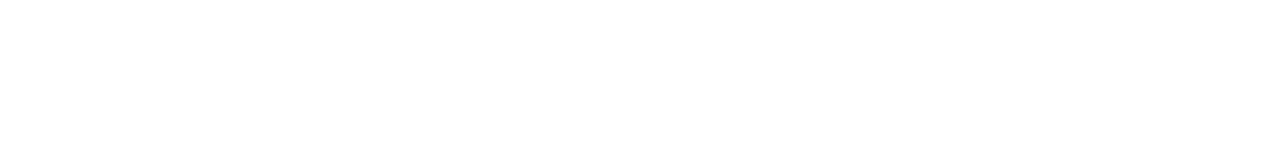
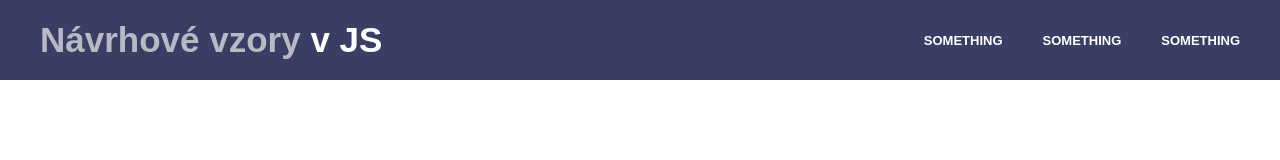
Before and after one commit to Jirkasa/navrhove-vzory-v-js, a website: page index.html in a window 1280 px wide. Drawn offline with Linux system fonts and the light colour scheme; a web font is replaced by a local one.

Commit message:
add header

```diff
--- a/index.html
+++ b/index.html
@@ -9,6 +9,19 @@
     <link rel="stylesheet" href="./media/css/style.css">
 </head>
 <body>
-
+    <div class="page">
+        <header class="header">
+            <div class="header__content">
+                <h2 class="header__title"><span>Návrhové vzory</span> v JS</h2>
+                <nav class="header__nav">
+                    <ul>
+                        <li><a href="#" class="header__nav-link">something</a></li>
+                        <li><a href="#" class="header__nav-link">something</a></li>
+                        <li><a href="#" class="header__nav-link">something</a></li>
+                    </ul>
+                </nav>
+            </div>
+        </header>
+    </div>
 </body>
 </html>
--- a/less/abstracts/variables.less
+++ b/less/abstracts/variables.less
@@ -0,0 +1,13 @@
+@colors: {
+    primary: #e84545;
+    secondary: #3a3e64;
+    secondary-dark: #313454;
+
+    grey: #66697e;
+
+    white: #fff;
+    black: #000;
+}
+
+@grid-width: 120rem;
+@max-page-width: 180rem;
--- /dev/null
+++ b/less/layout/header.less
@@ -0,0 +1,52 @@
+.header {
+    background-color: @colors[secondary];
+
+    padding: 2rem 3rem;
+
+    &__content {
+        display: flex;
+        justify-content: space-between;
+        align-items: stretch;
+
+        width: 100%;
+        max-width: @grid-width;
+        margin: 0 auto;
+    }
+
+    &__title {
+        font-size: 3.5rem;
+
+        color: @colors[white];
+
+        span {
+            color: lighten(@colors[grey], 30%);
+        }
+    }
+
+    &__nav {
+
+        ul {
+            display: flex;
+            align-items: center;
+
+            list-style: none;
+
+            height: 100%;
+        }
+
+        li:not(:last-child) {
+            margin-right: 4rem;
+        }
+    }
+
+    &__nav-link {
+        &:link, &:visited {
+            font-size: 1.3rem;
+            font-weight: 700;
+
+            text-transform: uppercase;
+            text-decoration: none;
+            color: @colors[white];
+        }
+    }
+}
--- /dev/null
+++ b/less/layout/page.less
@@ -0,0 +1,7 @@
+.page {
+    width: 100%;
+    max-width: @max-page-width;
+    margin: 0 auto;
+
+    background-color: @colors[white];
+}
--- a/less/main.less
+++ b/less/main.less
@@ -5,4 +5,7 @@
 @import "base/typography";
 @import "base/utilities";
 
+@import "layout/page";
+@import "layout/header";
+
 @import "pages/home";
```
Also changed, not shown: media/css/style.css.
